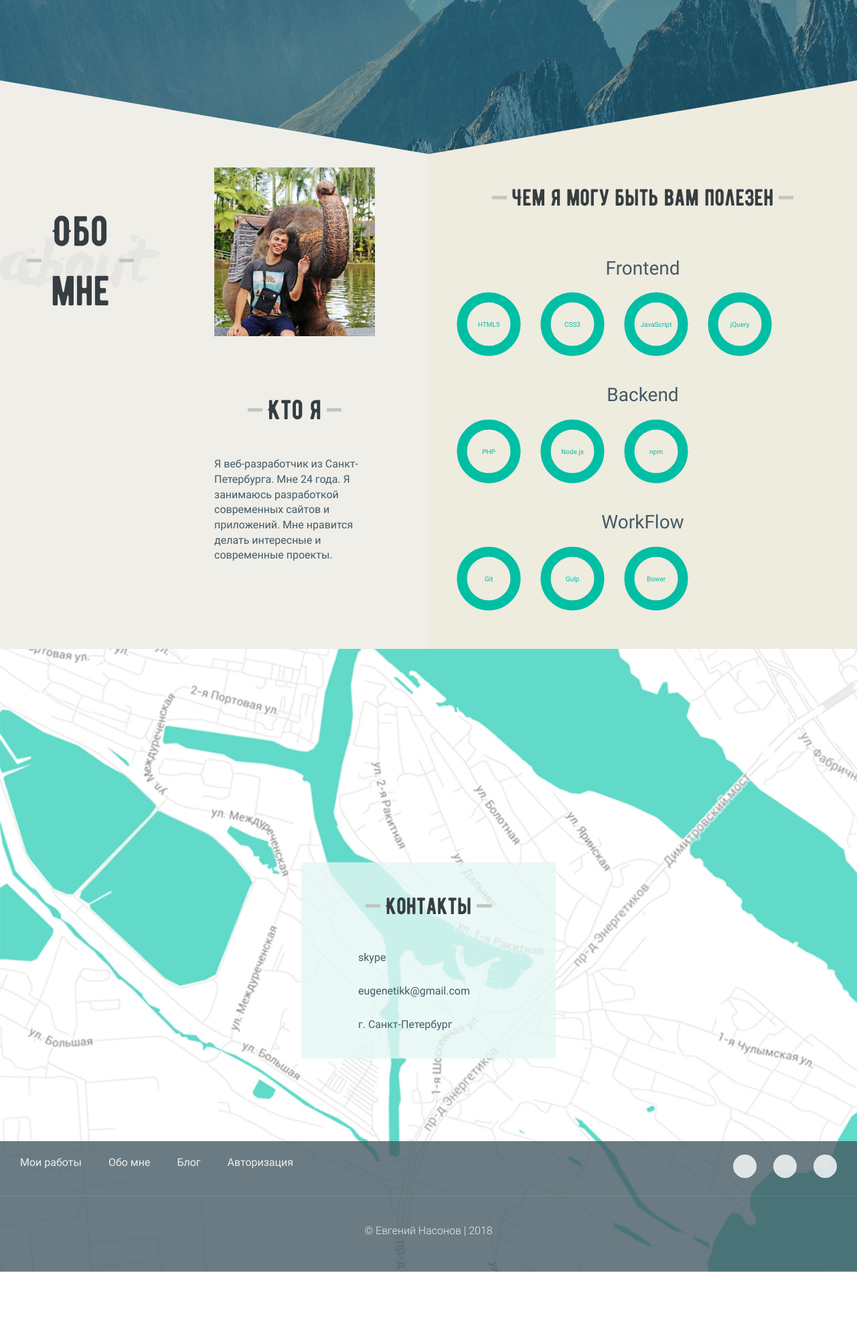
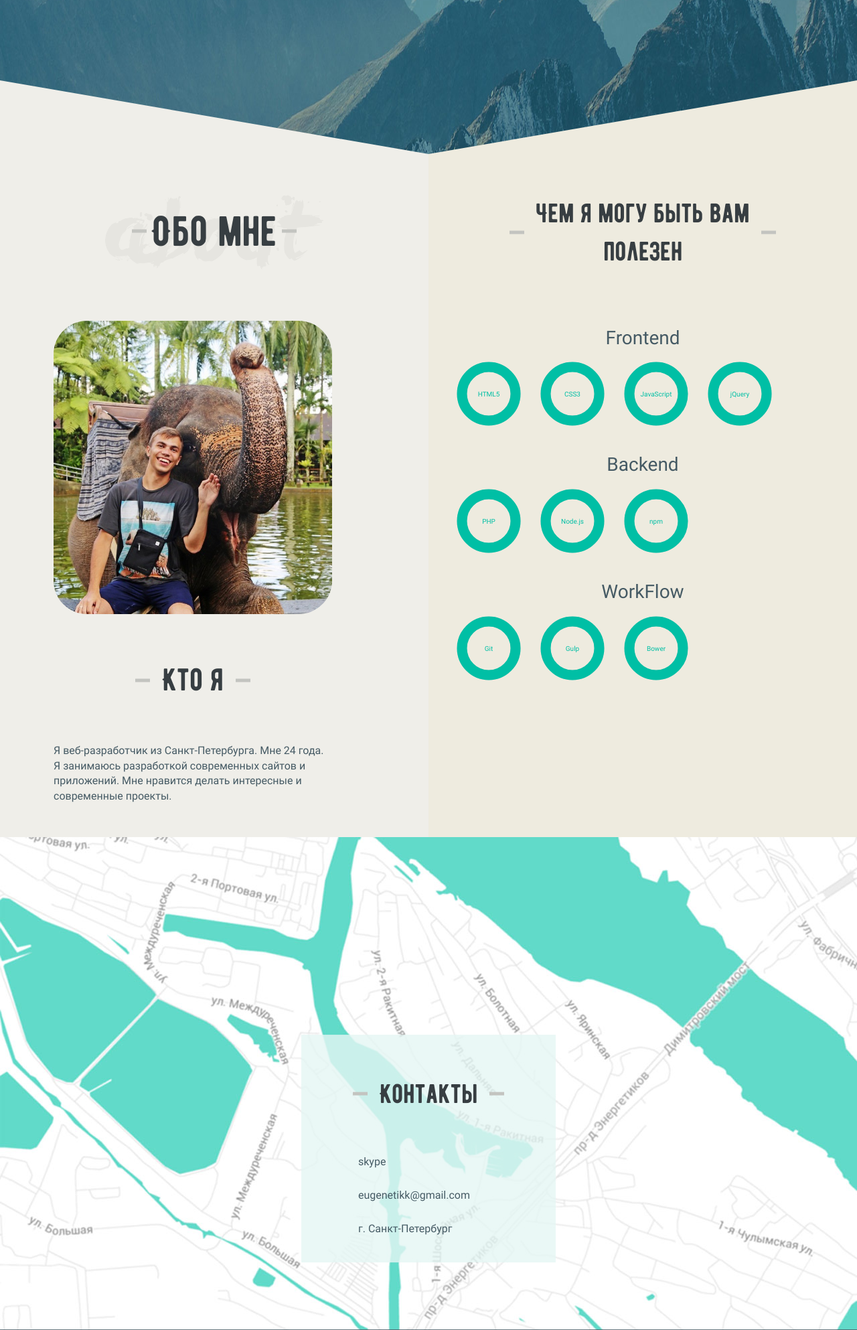
Before and after one commit to EugeneJT/EugeneJT.github.io, a Node project: template source/template/pages/about.pug in a window 1280 px wide. Shown: the part 570-2556 px from the top of the page at 67% size. Before the commit the page ends 2469 px from the top, so only its background shows below. Run offline with Node 20 templates, Linux system fonts and the light colour scheme; the template is opened without the code that fills it, so the values that code supplies are empty; some libraries are stand-ins or nearby versions.

Commit message:
#8. changes welcome && about-page

```diff
--- a/source/style/blocks/about.scss
+++ b/source/style/blocks/about.scss
@@ -18,7 +18,7 @@
 
 	&_left {
 		background: $darkWhite;
-		display: flex;
+		//display: flex;
 		flex-direction: row;
 		@include desktop {
 			display: block;
@@ -89,6 +89,7 @@
 .user-about {
 	flex: 1;
 	margin: 0 80px;
+	width: 65%;
 
 	@include tablets {
 		margin: 0 145px;
@@ -101,7 +102,7 @@
 
 .user-about__picture {
 	margin-top: 20px;
-	margin-bottom: 35px;
+	//margin-bottom: 35px;
 	text-align: center;
 	width: 100%;
 
@@ -112,14 +113,15 @@
 	img {
 		display: inline-block;
 		width: 100%;
+		border-radius: 50px;
 	}
 }
 
 .subtitle {
 	color: $grayTitle;
 	font-family:"bernier_regularregular";
-	font-size: 35px;
-	padding: 40px 70px;
+	font-size: 40px;
+	padding: 60px 80px;
 	display: inline-block;
 	position: relative;
 	text-align: center;
@@ -139,7 +141,7 @@
 		margin-bottom: 20px;
 
 		&:last-child {
-			margin-bottom: 0;
+			margin-bottom: 50px;
 		}
 	}
 }
--- a/source/style/blocks/blog.scss
+++ /dev/null
@@ -1,203 +0,0 @@
-.hero-blog {
-	//max-height: 395px;
-    background-position: top center;
-}
-.container-hero-blog {
-	top: 50%;
-}
-
-.hero__title_blog {
-	margin-top: 0;
-
-	@include phones {
-		margin-top: 15px;
-	}
-}
-
-.user__blog-title {
-	position: relative;
-	text-align: center;
-}
-
-.user__blog-title_bg {
-	@include centered();
-}
-
-.blog__section-title {
-	color: $white;
-	text-transform: uppercase;
-
-	padding: 15px 70px;
-	margin-top: 15px;
-
-	@include phones {
-		margin-top: 0;
-	}
-
-	&:after,&:before {
-		background-color: rgba(255,255,255,0.3);
-	}
-}
-
-.user__blog-subtitle {
-	text-align: center;
-	font-size: 16px;
-	font-family: "robotoregular";
-}
-
-//blog
-.blog {
-	@extend %clearfix;
-	position: relative;
-}
-
-.blog__sidebar {
-	float: left;
-	width: 30%;
-	min-height: 1000px;
-	position: relative;
-
-	@include tablets {
-		display: none;
-	}
-}
-
-.blog__sidebar_tablet {
-	display: none;
-
-	@include tablets {
-		display: block;
-		position: fixed;
-		top: 0;
-		left: 0;
-		z-index: 999999;
-		height: 100vh;
-		width: 50%;
-		background-color: rgba(0, 191, 165, 0.87);
-	}
-
-	@include phones {
-		width: 90%;
-	}
-}
-
-.blog__sidebar_tablet_closed {
-	@include tablets {
-		left: -50%;
-	}
-
-	@include phones {
-		left: -90%;
-	}
-}
-
-.blog__articles {
-	float: left;
-	width: 70%;
-	min-height: 1000px;
-	position: relative;
-	padding: 60px;
-
-	@include tablets {
-		width: 100%;
-	}
-}
-
-//sidebar
-.sidebar__container {
-	position: relative;
-	top: 60px;
-	//width: inherit;
-}
-
-.fixed {
-	position: fixed;
-	top: 15px;
-	width: inherit;
-}
-
-.sidebar__container_tablet {
-	@include centered(y);
-	position: relative;
-}
-
-.sidebar__disk_tablet {
-	position: absolute;
-    top: 50%;
-    right: -30px;
-    width: 30px;
-    height: 60px;
-    background-color: $green;
-    box-shadow: 3px 0rem 3px 0rem rgba(0, 0, 0, 0.2);
-    border-radius: 0 30px 30px 0;
-}
-
-.sidebar__item {
-	text-align: right;
-
-	@include tablets {
-		padding: 0 20px;
-	}
-}
-
-.sidebar__link {
-	display: block;
-	color: $grayText;
-	padding: 16px;
-
-	@include tablets {
-		color: $white;
-	}
-
-	&_active {
-		color: $green;
-		border-right: 3px solid $green;
-		font-weight: bold;
-
-		@include tablets {
-			color: $white;
-			border-right: 3px solid $white;
-		}
-	}
-
-	&:hover {
-		color: $green;
-
-		@include tablets {
-			color: $white;
-			font-weight: bold;
-		}
-	}
-}
-
-
-//article
-.article {
-	margin-bottom: 30px;
-}
-
-.article__title {
-	font-family: "bernier_regularregular";
-	font-size: 35px;
-}
-
-.article__date {
-	color: $green;
-	padding: 20px 0;
-}
-
-.empty {
-	min-height: 147px;
-
-	@include screen900 {
-		min-height: 230px;
-	}
-
-	@include tablets {
-		min-height: 250px;
-	}
-
-	@include phones {
-		min-height: 300px;
-	}
-}
--- a/source/style/blocks/welcome.scss
+++ b/source/style/blocks/welcome.scss
@@ -67,6 +67,7 @@
 	display: flex;
 	flex-direction: row;
 	justify-content: space-between;
+
 }
 
 
@@ -74,6 +75,8 @@
 	padding: 15px 31px;
 	color: $white;
 	background-color: rgba(0, 189, 163, 0.8);
+	width: 50%;
+	text-align: center;
 
 
 	&:hover {
--- a/source/template/pages/about.pug
+++ b/source/template/pages/about.pug
@@ -44,7 +44,7 @@ block content
 					.about-data__desc.about-user-info
 						.about-user-info__subtitle.subtitle
 							.subtitle-text
-								| Чем я могу быть вам полезен
+								| Чем я могу быть вам <br> полезен
 						.about-user-info__text
 
 					.about-data__content
--- a/source/template/pages/index.pug
+++ b/source/template/pages/index.pug
@@ -26,7 +26,7 @@ block content
 
 			nav.welcome__nav
 				-
-					pages = [{name:'Мои работы', link:'works'}, {name:'Обо мне', link:'about'}, {name:'Блог', link:'blog'}];
+					pages = [{name:'Мои работы', link:'works'}, {name:'Обо мне', link:'about'}];
 				each page in pages
 					a(href=`${page.link}.html` class=`nav__btn_${page.link}`).nav__btn= page.name
 
```
Also changed, not shown: source/template/pages/blog.pug (deleted, +0 -75 lines), build/assets/css/main.css, 2 other files.
